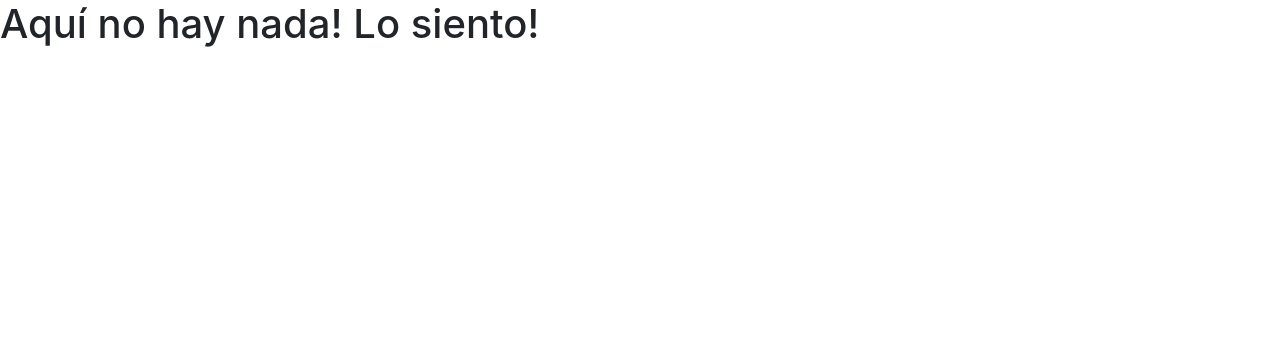
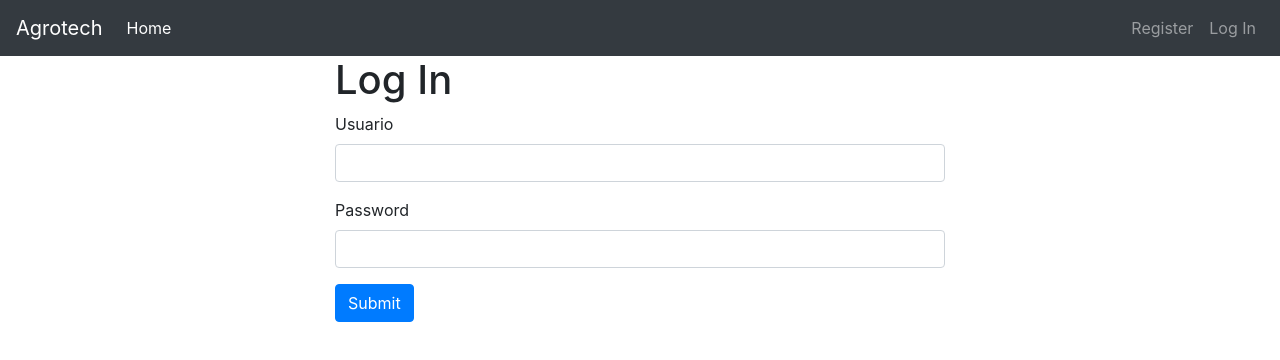
Before and after one commit to jerosantamariai/agrotech, a React (Create React App) app in the folder front/: page /login in a window 1280 px wide. Shown: the top 360 px of the page. Built offline with nearby package versions, Linux system fonts and the light colour scheme.

Commit message:
adding navbar and another routes

```diff
--- a/front/public/index.html
+++ b/front/public/index.html
@@ -24,7 +24,7 @@
       work correctly both with client-side routing and a non-root public URL.
       Learn how to configure a non-root public URL by running `npm run build`.
     -->
-    <title>React App</title>
+    <title>Agrotech</title>
   </head>
   <body>
     <noscript>You need to enable JavaScript to run this app.</noscript>
--- a/front/src/App.js
+++ b/front/src/App.js
@@ -3,16 +3,20 @@ import { BrowserRouter, Switch, Route } from 'react-router-dom';
 import injectContext from './store/appContext';
 import Home from './views/home';
 import NotFound from './views/notFound';
-import Test from './views/test';
+import Navbar from './components/navbar';
+import Register from './views/register';
+import Login from './views/login';
 
 function App() {
   return (
     <div className="App">
       <BrowserRouter>
+        <Navbar />
         <Switch>
-            <Route exact path="/test" component={Test} />
-            <Route exact path="/" component={Home} />
-            <Route component={NotFound} />
+          <Route exact path="/login" component={Login} />
+          <Route exact path="/register" component={Register} />
+          <Route exact path="/" component={Home} />
+          <Route component={NotFound} />
         </Switch>
       </BrowserRouter>
     </div>
--- /dev/null
+++ b/front/src/components/navbar.jsx
@@ -0,0 +1,30 @@
+import React from 'react';
+import { Link } from 'react-router-dom';
+
+const Navbar = () => {
+    return (
+        <nav className="navbar navbar-expand-lg navbar-dark bg-dark">
+            <Link className="navbar-brand" to="#">Agrotech</Link>
+            <button className="navbar-toggler" type="button" data-toggle="collapse" data-target="#navbarNav" aria-controls="navbarNav" aria-expanded="false" aria-label="Toggle navigation">
+                <span className="navbar-toggler-icon"></span>
+            </button>
+            <div className="collapse navbar-collapse" id="navbarNav">
+                <ul className="navbar-nav mr-auto">
+                    <li className="nav-item active">
+                        <Link className="nav-link" to="#">Home</Link>
+                    </li>
+                </ul>
+                <ul className="navbar-nav ml-auto">
+                    <li className="nav-item">
+                        <Link className="nav-link" to="/register">Register</Link>
+                    </li>
+                    <li className="nav-item">
+                        <Link className="nav-link" to="/login">Log In</Link>
+                    </li>
+                </ul>
+            </div>
+        </nav>
+    );
+}
+
+export default Navbar;
--- /dev/null
+++ b/front/src/views/login.jsx
@@ -0,0 +1,22 @@
+import React from 'react';
+
+const Login = () => {
+    return(
+        <div className="loginsteiner col-md-6 offset-md-3 col-xs-12">
+            <h1>Log In</h1>
+            <form>
+                <div className="form-group">
+                    <label htmlFor="inputUsuario">Usuario</label>
+                    <input type="email" className="form-control" id="inputUsuario" aria-describedby="emailHelp" />
+                </div>
+                <div className="form-group">
+                    <label htmlFor="inputPassword">Password</label>
+                    <input type="password" className="form-control" id="inputPassword" />
+                </div>
+                <button type="submit" className="btn btn-primary">Submit</button>
+            </form>
+        </div>
+    );
+}
+
+export default Login;
--- /dev/null
+++ b/front/src/views/register.jsx
@@ -0,0 +1,22 @@
+import React from 'react';
+
+const Register = () => {
+    return (
+        <div className="registeiner col-md-6 offset-md-3 col-xs-12 mt-5">
+            <h1>Register</h1>
+            <form>
+                <div className="form-group">
+                    <label htmlFor="inputUsuario">Usuario</label>
+                    <input type="email" className="form-control" id="inputUsuario" aria-describedby="emailHelp" />
+                </div>
+                <div className="form-group">
+                    <label htmlFor="inputPassword">Password</label>
+                    <input type="password" className="form-control" id="inputPassword" />
+                </div>
+                <button type="submit" className="btn btn-primary">Submit</button>
+            </form>
+        </div>
+    );
+}
+
+export default Register;
--- a/front/src/views/test.jsx
+++ /dev/null
@@ -1,9 +0,0 @@
-import React from 'react';
-
-const Test = () => {
-    return(
-        <h1>Test</h1>
-    );
-}
-
-export default Test;
```
